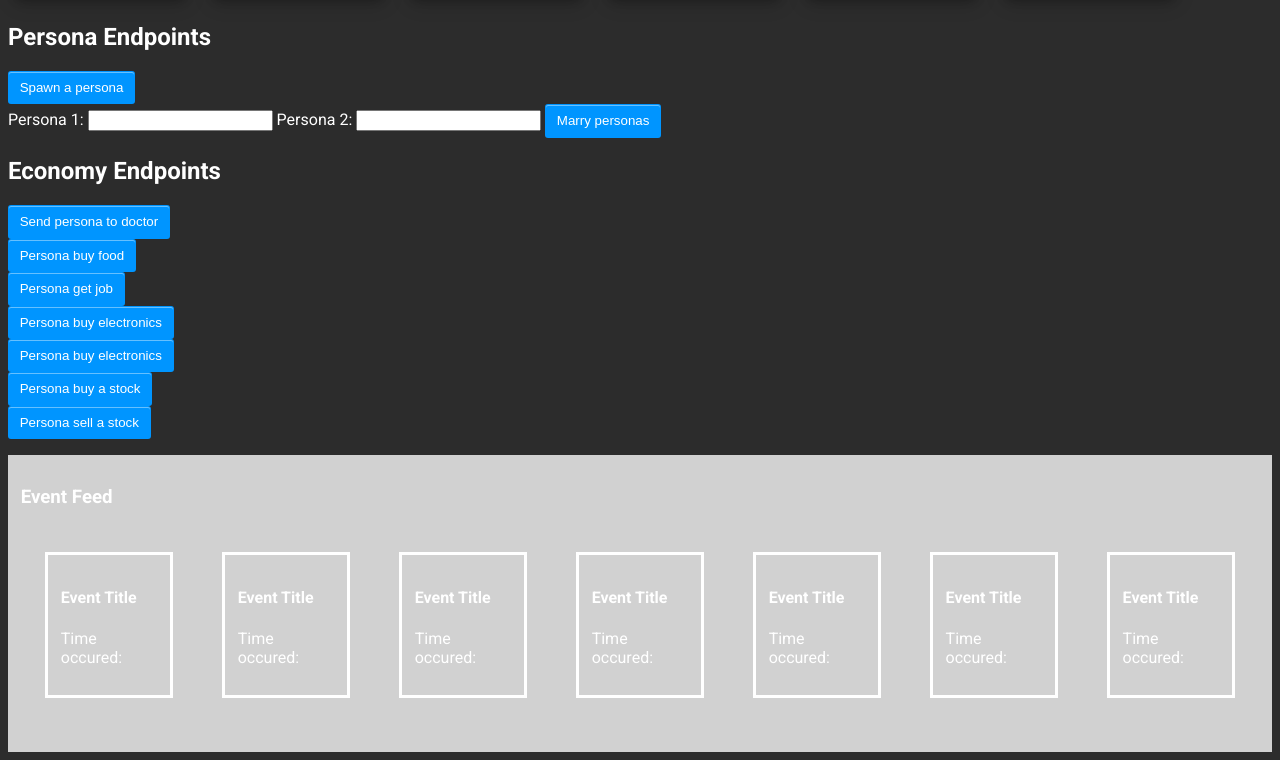
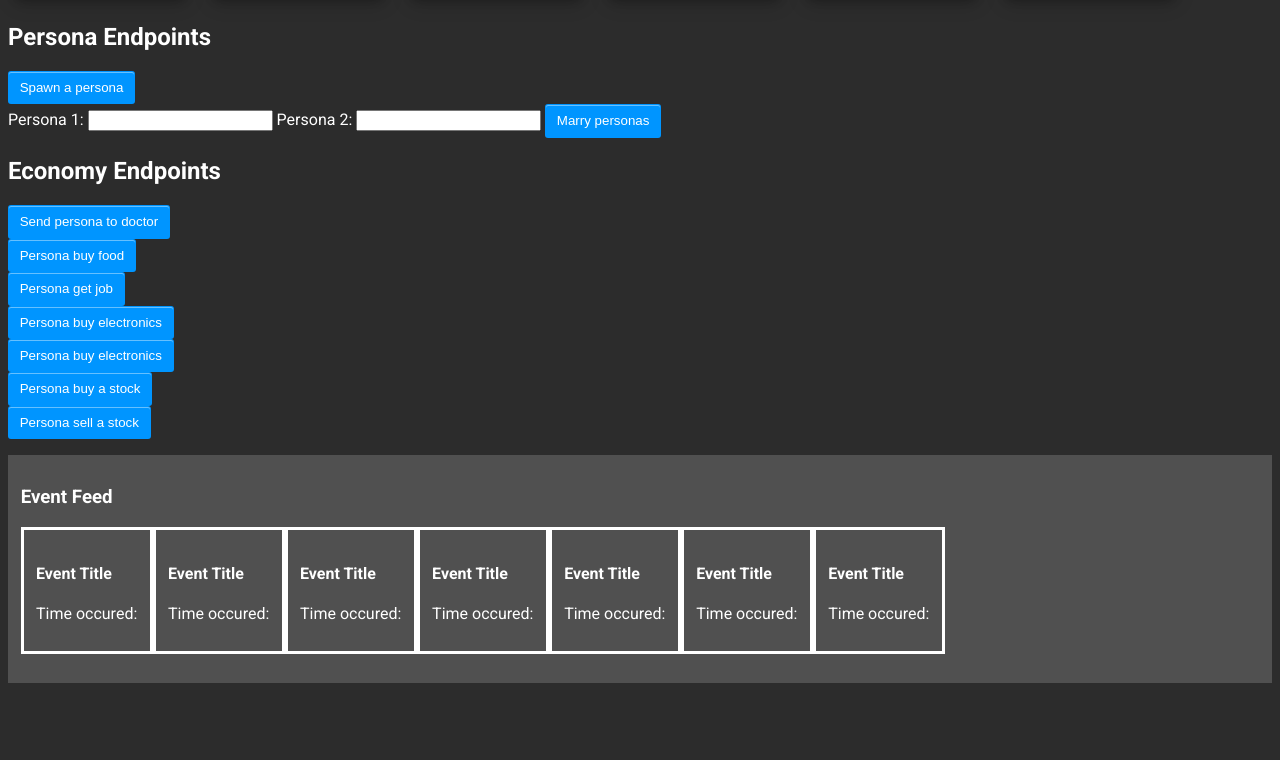
Before and after one commit to BBD-GRADS/persona, a plain HTML site: page PersonaFrontend/index.html in a window 1280 px wide. Shown: the part 542-1302 px from the top of the page. After the commit the page ends 1233 px from the top, so only its background shows below. Drawn offline with Linux system fonts and the light colour scheme.

Commit message:
Update styles.css

```diff
--- a/PersonaFrontend/styles.css
+++ b/PersonaFrontend/styles.css
@@ -35,7 +35,6 @@ h1{
 .zFeedList li{
     border-style: solid;
     padding: 1%;
-    margin: 2%;
 }
 
 .personaDetailsList{
@@ -47,7 +46,7 @@ h1{
 
 .zeusFeed{
     overflow-y: auto;
-    background-color: rgb(209, 209, 209);
+    background-color: rgb(80, 80, 80);
 }
 
 .zFeedList{
```
